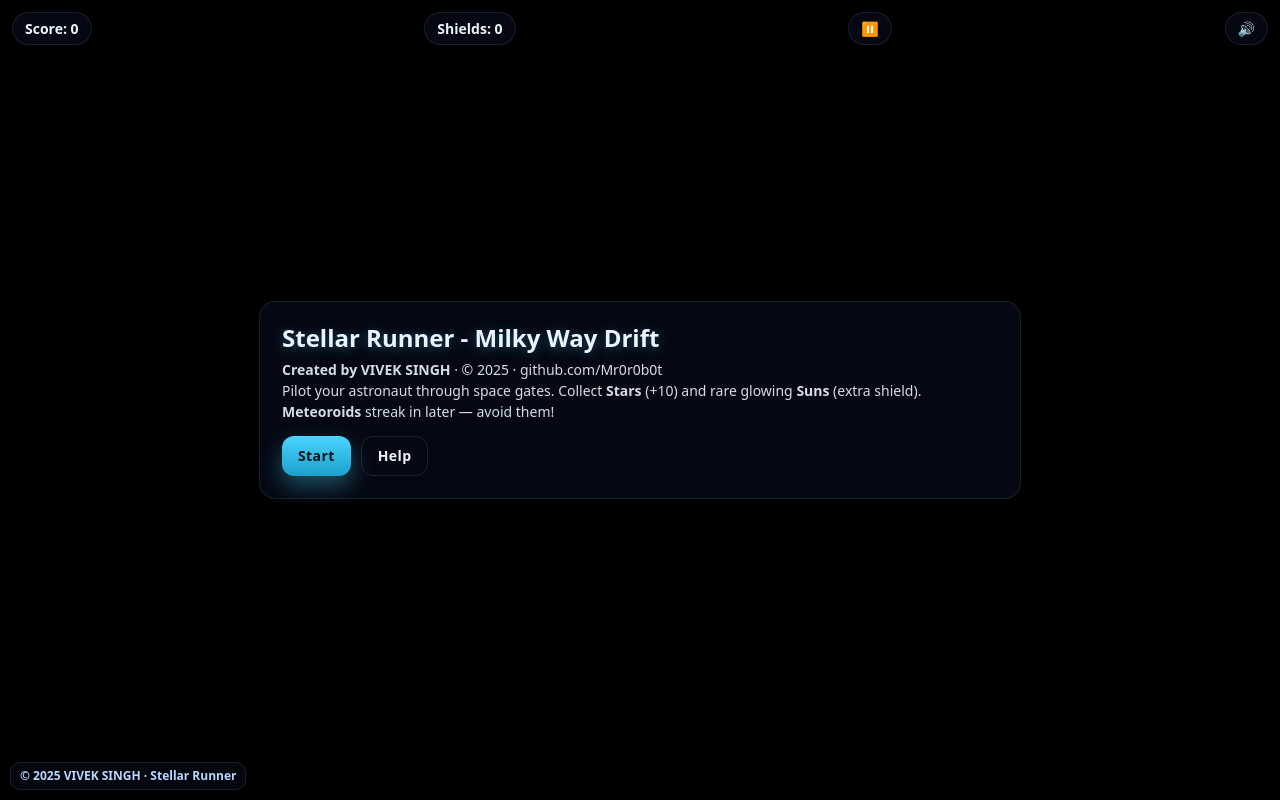
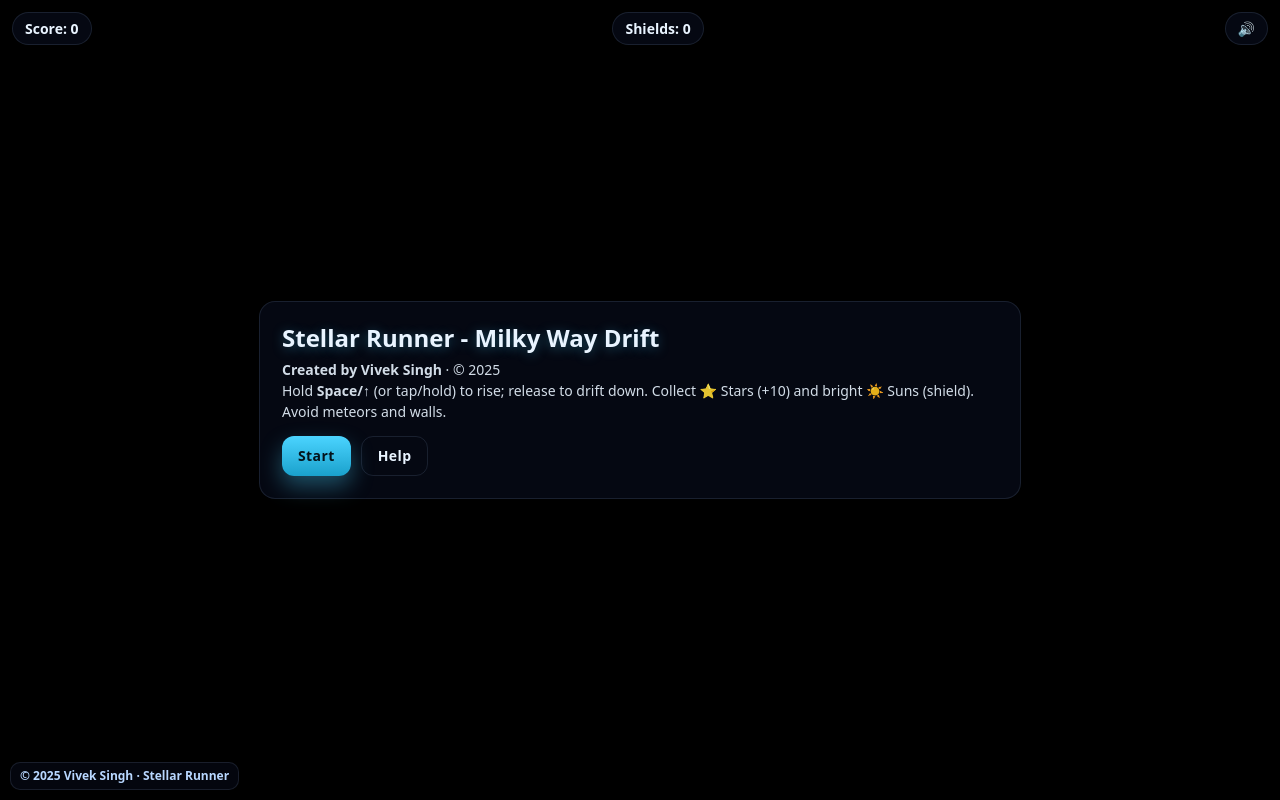
Before and after one commit to Mr0r0b0t/stellar-runner, a plain HTML site: page index.html in a window 1280 px wide. Drawn offline with Linux system fonts and the light colour scheme.

Commit message:
Update index.html

```diff
--- a/index.html
+++ b/index.html
@@ -1,29 +1,19 @@
 <!DOCTYPE html>
 <html lang="en">
 <head>
-  <!--
-    Stellar Runner – Milky Way Drift (v1.0)
-    © 2025 VIVEK SINGH · github.com/Mr0r0b0t · vsingh9619@gmail.com
-    MIT License
-  -->
   <meta charset="UTF-8" />
   <meta name="viewport" content="width=device-width, initial-scale=1, maximum-scale=1, user-scalable=no" />
-  <meta name="author" content="Vivek Singh" />
-  <meta name="description" content="Stellar Runner – Milky Way Drift by Vivek Singh. A space-themed HTML5 canvas runner." />
-  <meta name="theme-color" content="#0b1330" />
-  <link rel="manifest" href="manifest.json">
-  <title>Stellar Runner – Milky Way Drift</title>
+  <title>Stellar Runner - Milky Way Drift</title>
   <link rel="stylesheet" href="style.css" />
 </head>
 <body>
-  <div class="brandWatermark" aria-hidden="true">© 2025 VIVEK SINGH · Stellar Runner</div>
+  <div class="brandWatermark" aria-hidden="true">© 2025 Vivek Singh · Stellar Runner</div>
   <canvas id="game" aria-label="Stellar Runner canvas" role="img"></canvas>
 
   <!-- HUD -->
   <div class="hudTop" id="hud">
     <div class="chip" id="scoreChip">Score: 0</div>
     <div class="chip" id="livesChip">Shields: 0</div>
-    <button class="chip" id="pauseBtn" aria-pressed="false" title="Play/Pause">⏸️</button>
     <button class="chip" id="muteBtn" aria-pressed="false" title="Mute/Unmute">🔊</button>
   </div>
 
@@ -32,10 +22,10 @@
     <div class="panel" role="dialog" aria-labelledby="startTitle">
       <div class="content">
         <h2 class="title" id="startTitle">Stellar Runner - Milky Way Drift</h2>
-        <div class="muted"><b>Created by VIVEK SINGH</b> · © 2025 · github.com/Mr0r0b0t</div>
+        <div class="muted"><b>Created by Vivek Singh</b> · © 2025</div>
         <div class="muted">
-          Pilot your astronaut through space gates. Collect <b>Stars</b> (+10) and rare glowing <b>Suns</b> (extra shield).
-          <b>Meteoroids</b> streak in later — avoid them!
+          Hold <b>Space/↑</b> (or tap/hold) to rise; release to drift down.
+          Collect ⭐ Stars (+10) and bright ☀️ Suns (shield). Avoid meteors and walls.
         </div>
         <div class="row">
           <button id="startBtn" class="btn primary">Start</button>
@@ -50,16 +40,11 @@
     <div class="panel" role="dialog" aria-labelledby="helpTitle">
       <div class="content">
         <h2 class="title" id="helpTitle">How to Play</h2>
-        <div class="muted">Desktop & Mobile</div>
-        <div class="muted" style="margin-top:6px">
-          <b>Credits:</b> Game design & code by <b>VIVEK SINGH</b>. All artwork & audio are generated in-code.
-        </div>
         <ul class="muted helpList">
           <li>Hold <span class="kbd">Space</span>/<span class="kbd">↑</span> (or tap/hold) to thrust upward; release to drift down.</li>
-          <li>Each gate spawns <b>either</b> a <b>Star</b> (+10) <b>or</b> a bright <b>Sun</b> (extra shield) — never both.</li>
-          <li><b>Meteoroids</b> arrive from the right, limited in number; they move faster at higher scores.</li>
-          <li>Difficulty scales up <b>every 100 points</b> (speed increases, gaps tighten).</li>
-          <li>Mute/unmute with <span class="kbd">M</span> or the 🔊 button.</li>
+          <li>Each gate spawns <b>either</b> a <b>Star</b> (+10) <b>or</b> a bright <b>Sun</b> (extra shield).</li>
+          <li><b>Meteoroids</b> start after <b>100 points</b> and get faster each +50 points.</li>
+          <li>World speed increases every <b>50 points</b>.</li>
         </ul>
         <div class="row">
           <button id="backBtn" class="btn ghost">Back</button>
@@ -70,13 +55,5 @@
   </div>
 
   <script src="script.js"></script>
-  <script>
-    // Register service worker (PWA/offline)
-    if ('serviceWorker' in navigator) {
-      window.addEventListener('load', () => {
-        navigator.serviceWorker.register('./service-worker.js').catch(()=>{});
-      });
-    }
-  </script>
 </body>
 </html>
```
